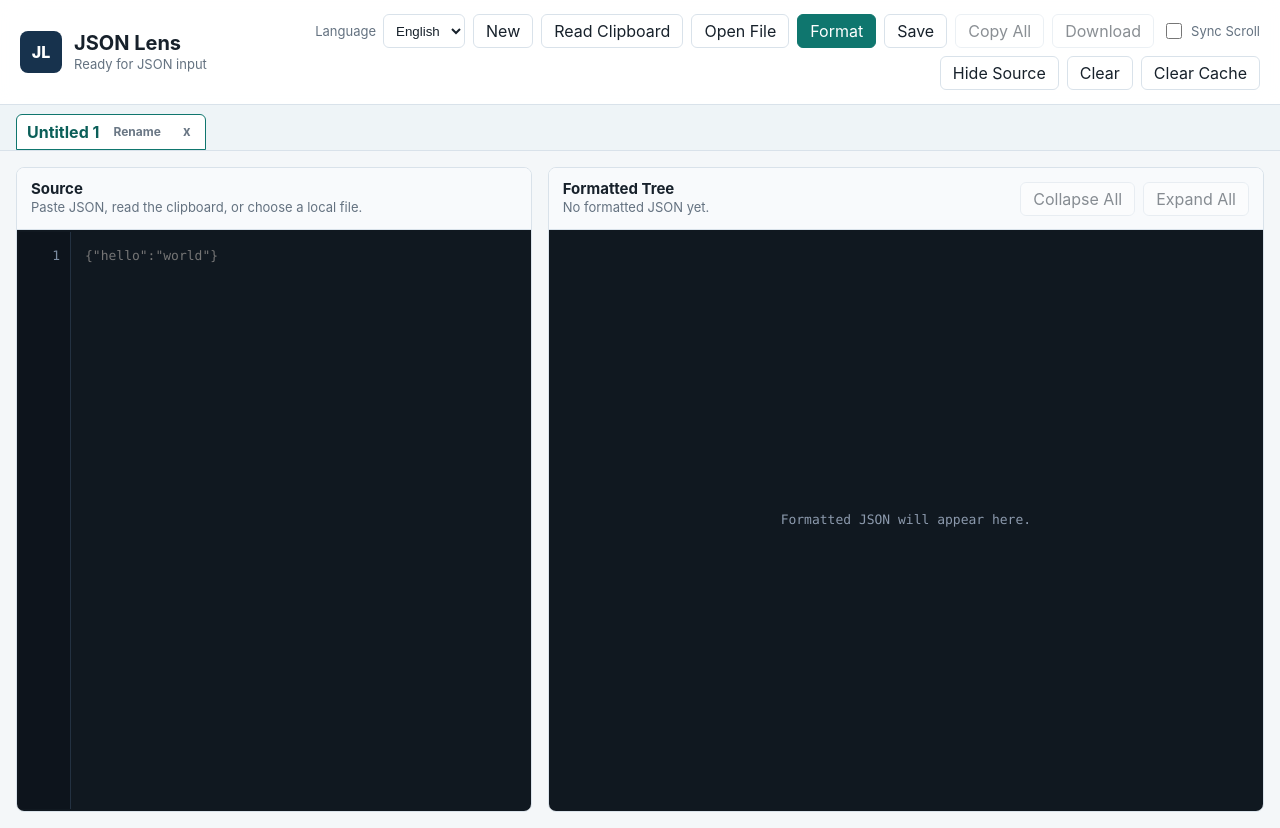
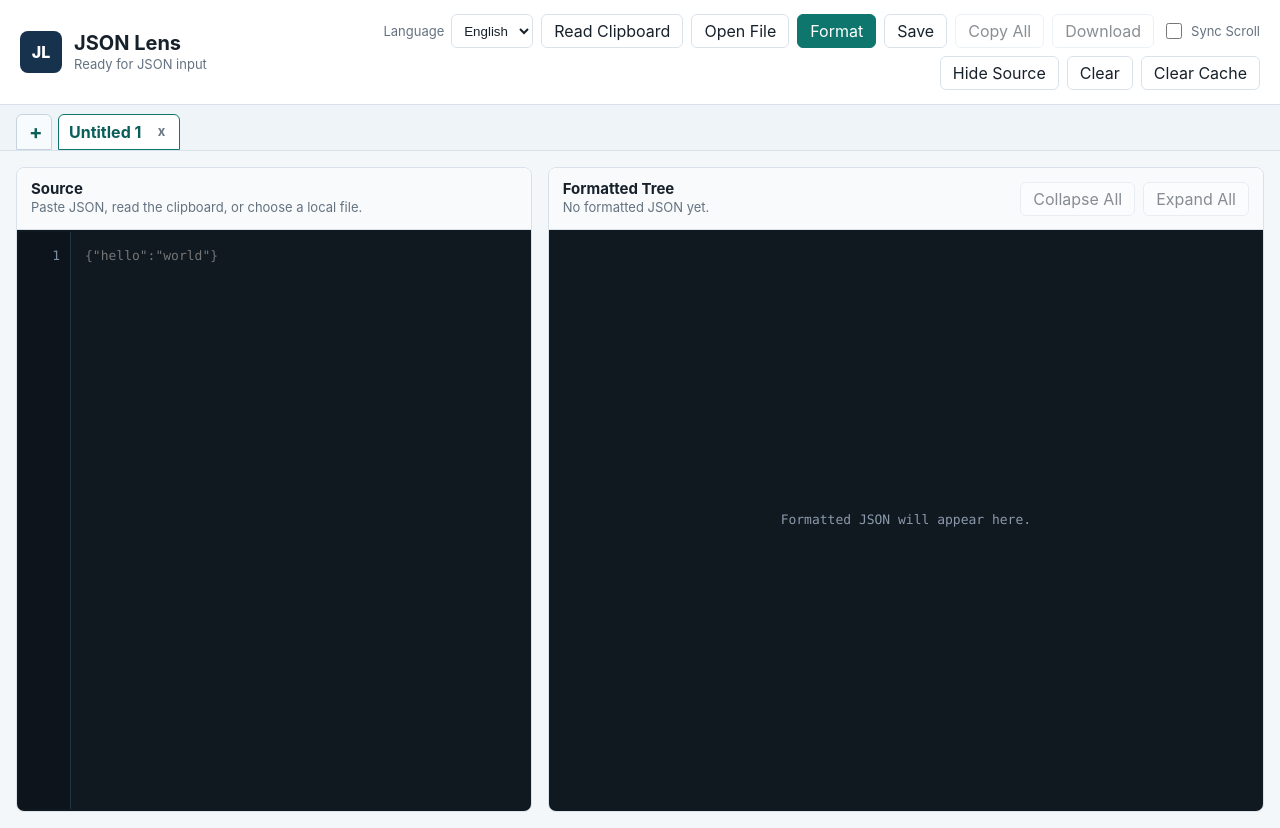
Before and after one commit to ZhangNoName/json-lens-extension, a website with bundled scripts: page app.html in a window 1280 px wide. Built offline with nearby package versions, Linux system fonts and the light colour scheme; no server answers.

Commit message:
fix: streamline tab actions

```diff
--- a/app.html
+++ b/app.html
@@ -23,7 +23,6 @@
             <option value="zh">中文</option>
           </select>
         </label>
-        <button id="newDocumentButton" type="button">New</button>
         <button id="readClipboardButton" type="button">Read Clipboard</button>
         <button id="chooseFileButton" type="button">Open File</button>
         <button id="formatButton" type="button" class="primary">Format</button>
--- a/scripts/app.js
+++ b/scripts/app.js
@@ -54,7 +54,6 @@ const elements = {
   resultMeta: document.querySelector("#resultMeta"),
   syncScrollCheckbox: document.querySelector("#syncScrollCheckbox"),
   syncScrollLabel: document.querySelector("#syncScrollLabel"),
-  newDocumentButton: document.querySelector("#newDocumentButton"),
   readClipboardButton: document.querySelector("#readClipboardButton"),
   chooseFileButton: document.querySelector("#chooseFileButton"),
   formatButton: document.querySelector("#formatButton"),
@@ -104,6 +103,11 @@ function bindEvents() {
   });
 
   elements.documentTabs.addEventListener("click", (event) => {
+    if (event.target.closest("[data-action='add-document']")) {
+      addNewDocument();
+      return;
+    }
+
     const tab = event.target.closest("[data-document-id]");
     if (!tab) return;
 
@@ -117,16 +121,8 @@ function bindEvents() {
       if (!state.workspace.documents.some((item) => item.id === state.renamingDocumentId)) {
         state.renamingDocumentId = null;
       }
-    } else if (action === "rename") {
-      beginRenamingDocument(documentId);
-      return;
-    } else if (action === "rename-save") {
-      commitRenamedDocument(documentId);
-      return;
-    } else if (action === "rename-cancel") {
-      cancelRenamingDocument();
-      return;
     } else {
+      if (state.workspace.activeId === documentId) return;
       state.workspace = selectDocument(state.workspace, documentId);
     }
 
@@ -182,7 +178,6 @@ function bindEvents() {
     }
   });
 
-  elements.newDocumentButton.addEventListener("click", addNewDocument);
   elements.readClipboardButton.addEventListener("click", readClipboard);
   elements.chooseFileButton.addEventListener("click", () => elements.fileInput.click());
   elements.fileInput.addEventListener("change", readSelectedFile);
@@ -338,6 +333,15 @@ async function checkForUpdatesAfterOpen() {
 function renderTabs() {
   elements.documentTabs.replaceChildren();
 
+  const addButton = window.document.createElement("button");
+  addButton.type = "button";
+  addButton.className = "document-tab-add";
+  addButton.dataset.action = "add-document";
+  addButton.title = t("newTab");
+  addButton.setAttribute("aria-label", t("newTab"));
+  addButton.textContent = "+";
+  elements.documentTabs.append(addButton);
+
   state.workspace.documents.forEach((jsonDocument) => {
     const tab = window.document.createElement("div");
     tab.className = `document-tab${jsonDocument.id === state.workspace.activeId ? " active" : ""}${jsonDocument.isValid === false ? " invalid" : ""}`;
@@ -351,33 +355,12 @@ function renderTabs() {
       input.value = jsonDocument.title;
       input.setAttribute("aria-label", t("renamePrompt"));
 
-      const save = window.document.createElement("button");
-      save.type = "button";
-      save.className = "document-tab-commit";
-      save.dataset.action = "rename-save";
-      save.title = t("saveRename");
-      save.textContent = "OK";
-
-      const cancel = window.document.createElement("button");
-      cancel.type = "button";
-      cancel.className = "document-tab-close";
-      cancel.dataset.action = "rename-cancel";
-      cancel.title = t("cancelRename");
-      cancel.textContent = "x";
-
-      tab.append(input, save, cancel);
+      tab.append(input);
     } else {
       const label = window.document.createElement("button");
       label.type = "button";
       label.className = "document-tab-select document-tab-title";
       label.textContent = jsonDocument.title;
-
-      const rename = window.document.createElement("button");
-      rename.type = "button";
-      rename.className = "document-tab-rename";
-      rename.dataset.action = "rename";
-      rename.title = t("renameDocument");
-      rename.textContent = t("renameShort");
 
       const close = window.document.createElement("button");
       close.type = "button";
@@ -386,7 +369,7 @@ function renderTabs() {
       close.title = t("closeDocument");
       close.textContent = "x";
 
-      tab.append(label, rename, close);
+      tab.append(label, close);
     }
 
     elements.documentTabs.append(tab);
@@ -681,7 +664,6 @@ function applyLanguage() {
   elements.resultTitle.textContent = t("resultTitle");
   elements.languageLabel.textContent = t("languageLabel");
   elements.sourceInput.placeholder = t("placeholder");
-  elements.newDocumentButton.textContent = t("newTab");
   elements.readClipboardButton.textContent = t("readClipboard");
   elements.chooseFileButton.textContent = t("openFile");
   elements.formatButton.textContent = t("format");
--- a/styles/app.css
+++ b/styles/app.css
@@ -164,6 +164,27 @@ p {
   background: #f8fbfd;
 }
 
+.document-tab-add {
+  display: grid;
+  width: 36px;
+  min-width: 36px;
+  min-height: 36px;
+  place-items: center;
+  border-color: #c7d4df;
+  border-radius: 6px 6px 0 0;
+  color: var(--accent-strong);
+  background: #f8fbfd;
+  font-size: 20px;
+  font-weight: 700;
+  line-height: 1;
+}
+
+.document-tab-add:hover:not(:disabled) {
+  border-color: var(--accent);
+  color: #ffffff;
+  background: var(--accent);
+}
+
 .document-tab.active {
   border-color: var(--accent);
   color: var(--accent-strong);
@@ -199,8 +220,6 @@ p {
   white-space: nowrap;
 }
 
-.document-tab-rename,
-.document-tab-commit,
 .document-tab-close {
   display: grid;
   min-width: 24px;
@@ -216,10 +235,6 @@ p {
   line-height: 1;
 }
 
-.document-tab-rename {
-  font-size: 12px;
-}
-
 .document-tab-input {
   min-width: 80px;
   min-height: 28px;
@@ -232,17 +247,8 @@ p {
   font-size: 13px;
 }
 
-.document-tab-rename:hover:not(:disabled) {
-  color: #0b5f59;
-  background: #dcefeb;
-}
-
-.document-tab-commit:hover:not(:disabled) {
-  color: #ffffff;
-  background: var(--accent-strong);
-}
-
-.document-tab-close:hover {
+.document-tab-close:hover:not(:disabled) {
+  border-color: #9a3412;
   color: #fff;
   background: #9a3412;
 }
```
Also changed, not shown: tests/css.test.js (+5 -0 lines).
